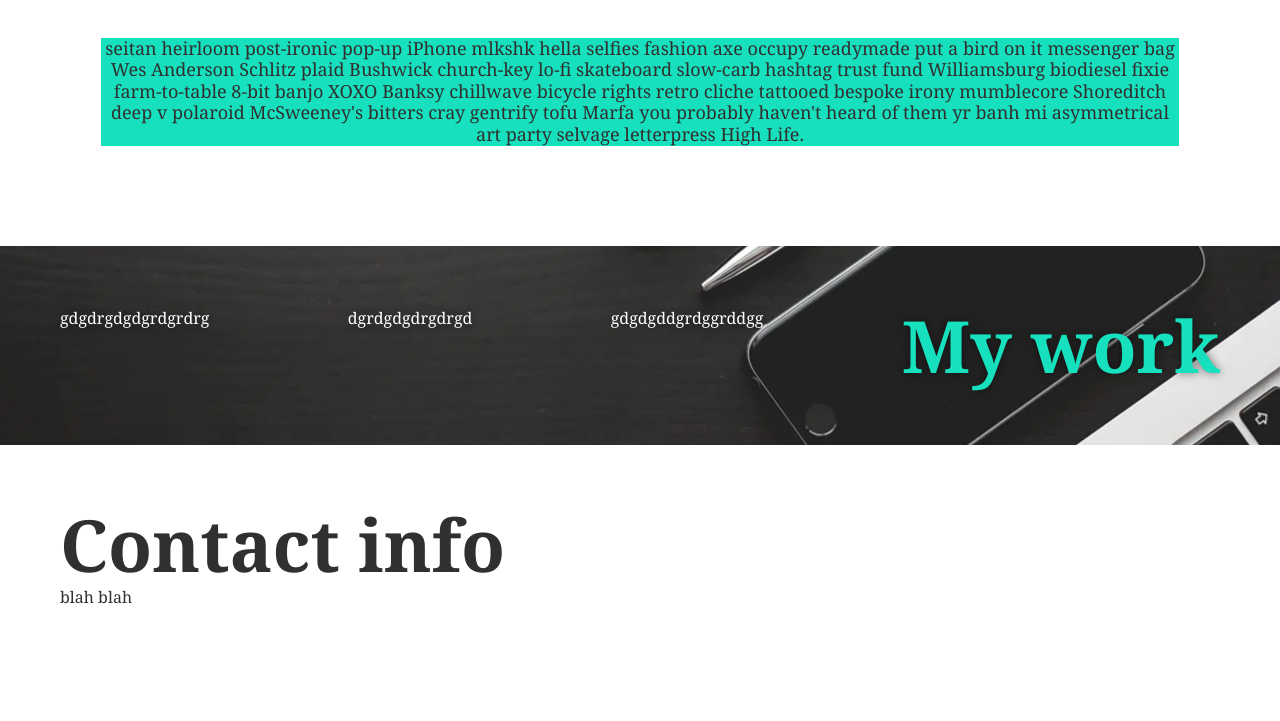
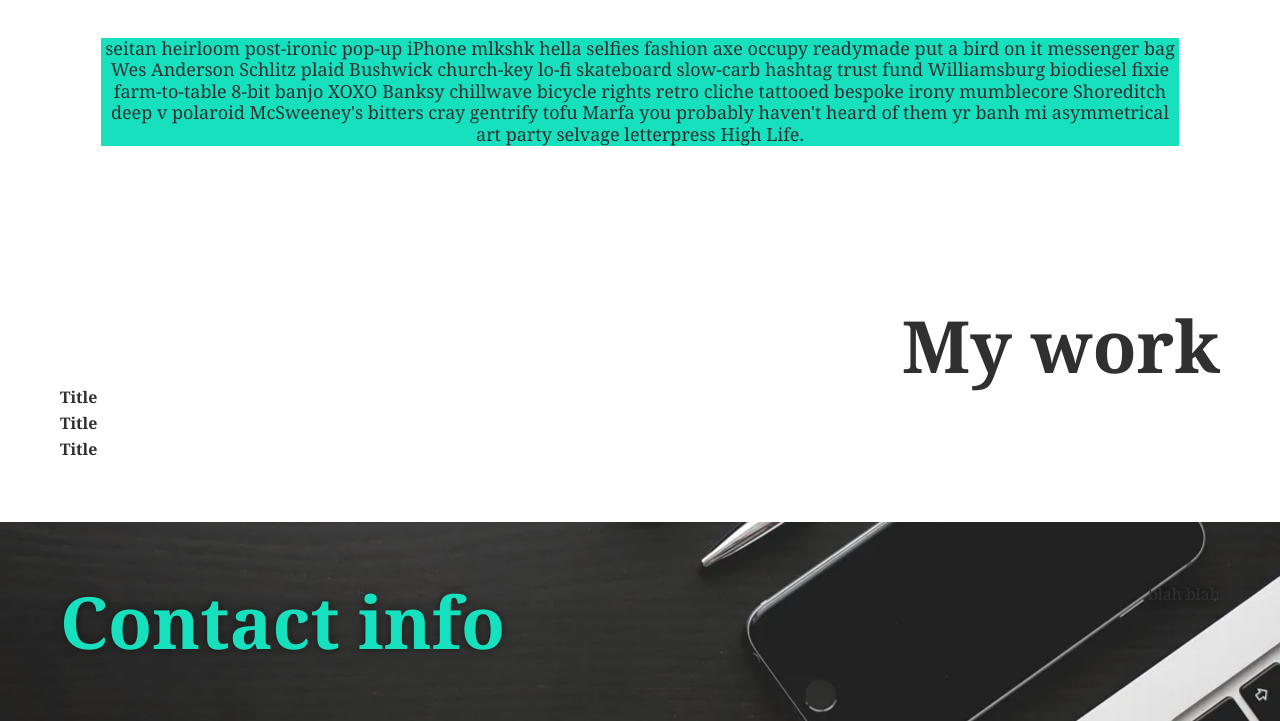
Before and after one commit to Caleb6826/portfollio, a plain HTML site: page index.html in a window 1280 px wide. Shown: the part 1093-1814 px from the top of the page. Before the commit the page ends 1763 px from the top, so only its background shows below. Drawn offline with Linux system fonts and the light colour scheme.

Commit message:
work cards

```diff
--- a/assets/css/style.css
+++ b/assets/css/style.css
@@ -96,7 +96,7 @@ h2 {
     position: relative;
 }
 
-.Work {
+.contact {
     background-image: url(../images/work.webp);
     background-size: auto;
     display: flex;
@@ -105,22 +105,30 @@ h2 {
     align-items: flex-start;
     background-attachment: fixed;
     background-position: 80%;
-    flex-direction: row-reverse;
+
     text-shadow: 0 0 10px rgba(0, 0, 0, 0.5);
 }
-
-.Work div {
-    color: var(--primary-color);
-}
-
 h3 {
-    color: var(--accent-color);
+    color: var(--secondary-color);
     margin: 0;
     line-height: 1.1;
     font-size: var(--fs-h1);
+    flex-wrap: wrap;
+    display: flex;
+    align-items: flex-start;
+    flex-direction: row-reverse;
+}
+h4 {
+    color: var(--secondary-color);
+
 }
 
-
+h6 {
+    margin: 0;
+    line-height: 1.1;
+    font-size: var(--fs-h1);
+    color: var(--accent-color);
+}
 
 @media screen and (max-width: 980px) {
 header {
@@ -149,4 +157,7 @@ header nav ul {
     .about-img {
 
     max-width: 320px; }
+    h3 {
+        width: 100%;
     }
+    }
--- a/index.html
+++ b/index.html
@@ -41,16 +41,31 @@
     </section>
 
 <!--My-Work-->
+
+
 <section id="My-work" class="Work">
   <h3 class="work-title">My work</h3>
-    <div>gdgdgddgrdggrddgg</div>
-    <div>dgrdgdgdrgdrgd</div>
-    <div>gdgdrgdgdgrdgrdrg</div>
+    <aside class="card">
+      <div class="image"></div>
+        <h4>Title</h4>
+          </aside>
+
+
+    <div class="card">
+      <div class="image"></div>
+        <h4>Title</h4>
+    </div>
+
+    <div class="card">
+      <div class="image"></div>
+          <h4>Title</h4>
+    </div>
+
 </section>
 
 <!--Contact-info-->
 <section id="Contact-info" class="contact">
-  <h2 class="Contact-title">Contact info</h2>
+  <h6 class="Contact-title">Contact info</h6>
     <p>blah blah
     </p>
 </section>
```
